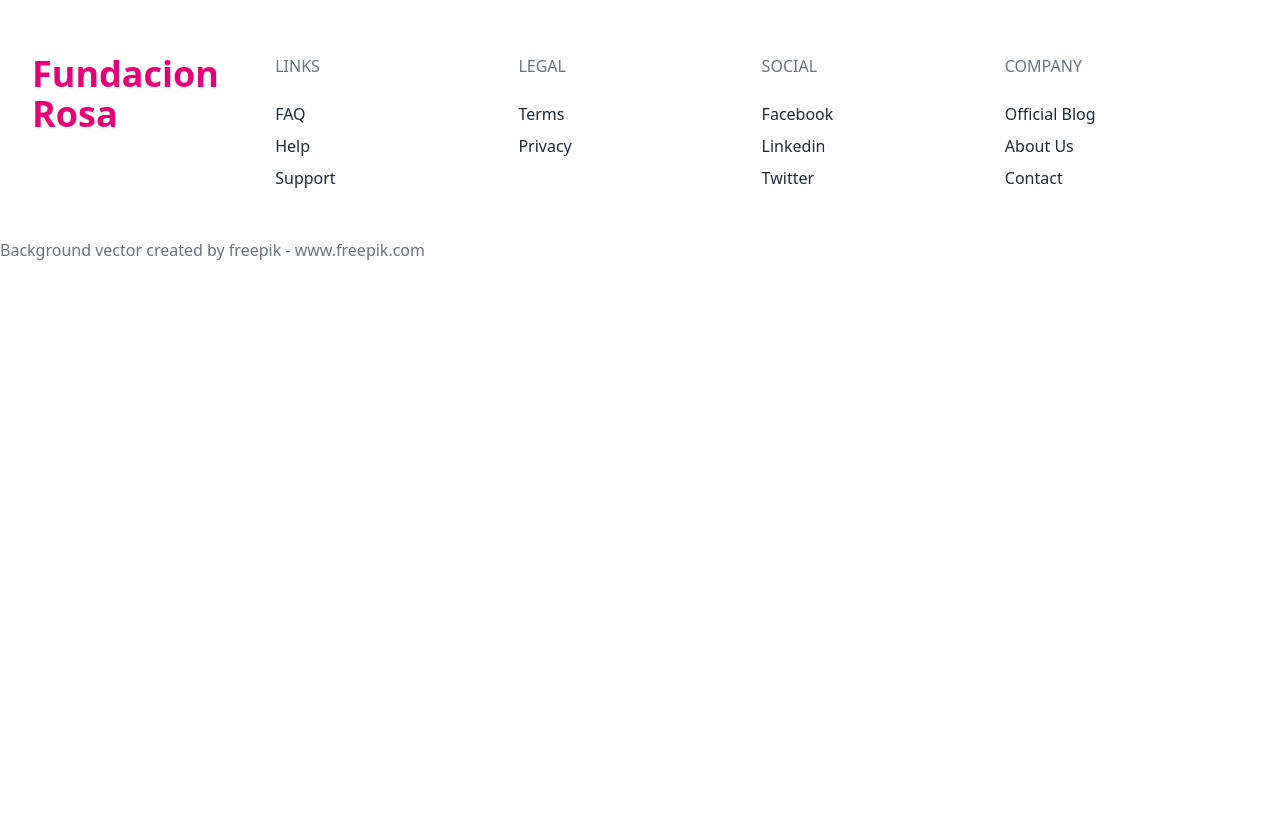
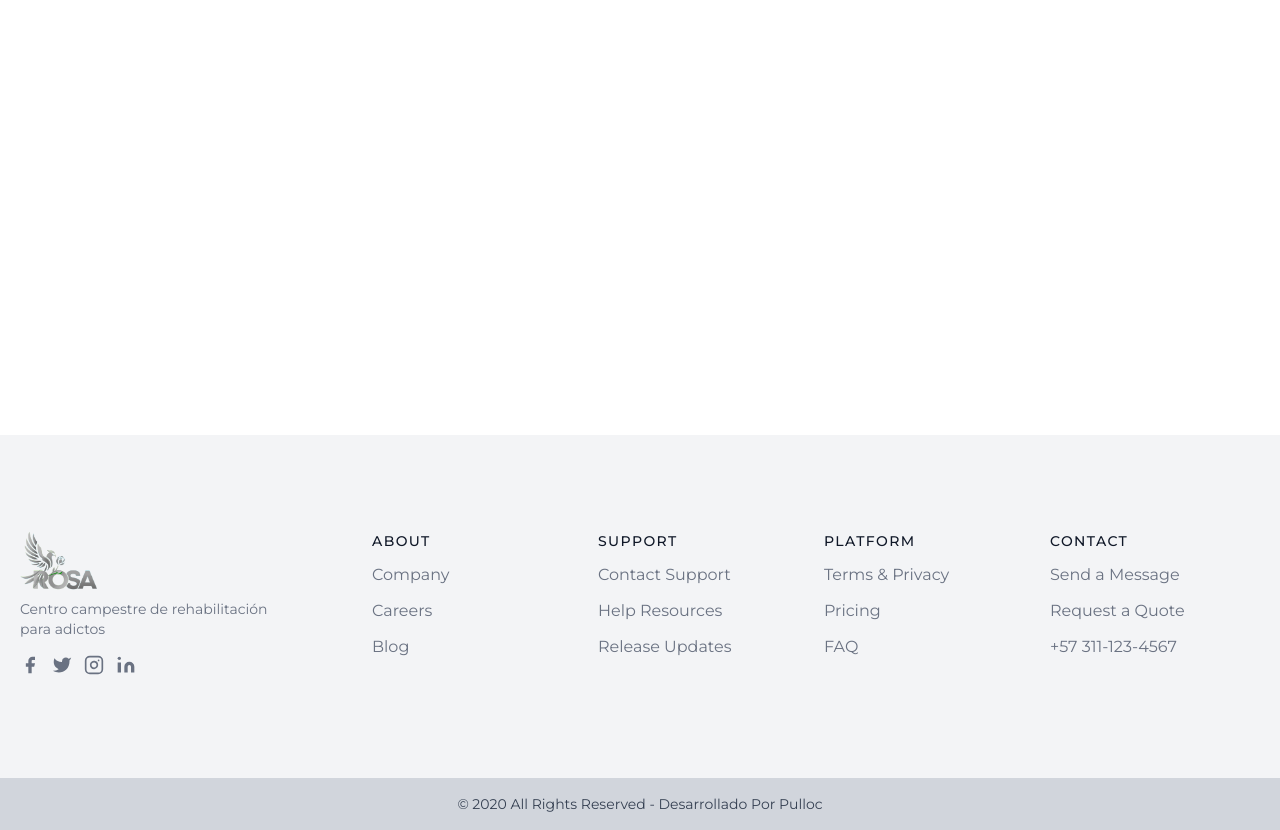
Before and after one commit to Pulloc-oficial/RosaFundation, a React (Vite) app in the folder rosa-fundation/: page /servicios in a window 1280 px wide. Shown: the part 3066-3896 px from the top of the page. Before the commit the page ends 3328 px from the top, so only its background shows below. Built offline with nearby package versions, Linux system fonts and the light colour scheme.

Commit message:
Diseño footer

```diff
--- a/rosa-fundation/src/components/page1/home/footer.tsx
+++ b/rosa-fundation/src/components/page1/home/footer.tsx
@@ -2,71 +2,119 @@
 
 const Footer: React.FC = () => {
   return (
-    <footer className="bg-white">
-      <div className="container mx-auto px-8">
-        <div className="w-full flex flex-col md:flex-row py-6">
-          <div className="flex-1 mb-6 text-black">
-            <a className="text-pink-600 no-underline hover:no-underline font-bold text-2xl lg:text-4xl" href="#">
-              Fundacion Rosa
+<div className="font-[Montserrat] flex items-end w-full min-h-screen bg-white">
+
+<footer className="w-full text-gray-700 bg-gray-100 body-font">
+    <div
+        className="container flex flex-col flex-wrap px-5 py-24 mx-auto md:items-center lg:items-start md:flex-row md:flex-no-wrap">
+        <div className ="flex-shrink-0 w-64 mx-auto text-center md:mx-0 md:text-left">
+            <a className ="flex items-center justify-center font-medium text-gray-900 title-font md:justify-start">
+            <img src="../images/logo.png" alt="logo fundacion rosa" className="h-15 inline"/>
             </a>
+            <p className ="mt-2 text-sm text-gray-500">Centro campestre de rehabilitación para adictos</p>
+            <div className="mt-4">
+                <span className="inline-flex justify-center mt-2 sm:ml-auto sm:mt-0 sm:justify-start">
+                    <a className="text-gray-500 cursor-pointer hover:text-gray-700">
+                        <svg fill="currentColor" stroke-linecap="round" stroke-linejoin="round" stroke-width="2"
+                            className="w-5 h-5" viewBox="0 0 24 24">
+                            <path d="M18 2h-3a5 5 0 00-5 5v3H7v4h3v8h4v-8h3l1-4h-4V7a1 1 0 011-1h3z"></path>
+                        </svg>
+                    </a>
+                    <a className="ml-3 text-gray-500 cursor-pointer hover:text-gray-700">
+                        <svg fill="currentColor" stroke-linecap="round" stroke-linejoin="round" stroke-width="2"
+                            className="w-5 h-5" viewBox="0 0 24 24">
+                            <path
+                                d="M23 3a10.9 10.9 0 01-3.14 1.53 4.48 4.48 0 00-7.86 3v1A10.66 10.66 0 013 4s-4 9 5 13a11.64 11.64 0 01-7 2c9 5 20 0 20-11.5a4.5 4.5 0 00-.08-.83A7.72 7.72 0 0023 3z">
+                            </path>
+                        </svg>
+                    </a>
+                    <a className="ml-3 text-gray-500 cursor-pointer hover:text-gray-700">
+                        <svg fill="none" stroke="currentColor" stroke-linecap="round" stroke-linejoin="round"
+                            stroke-width="2" className="w-5 h-5" viewBox="0 0 24 24">
+                            <rect width="20" height="20" x="2" y="2" rx="5" ry="5"></rect>
+                            <path d="M16 11.37A4 4 0 1112.63 8 4 4 0 0116 11.37zm1.5-4.87h.01"></path>
+                        </svg>
+                    </a>
+                    <a className="ml-3 text-gray-500 cursor-pointer hover:text-gray-700">
+                        <svg fill="currentColor" stroke="currentColor" stroke-linecap="round"
+                            stroke-linejoin="round" stroke-width="0" className="w-5 h-5" viewBox="0 0 24 24">
+                            <path stroke="none"
+                                d="M16 8a6 6 0 016 6v7h-4v-7a2 2 0 00-2-2 2 2 0 00-2 2v7h-4v-7a6 6 0 016-6zM2 9h4v12H2z">
+                            </path>
+                            <circle cx="4" cy="4" r="2" stroke="none"></circle>
+                        </svg>
+                    </a>
+                </span>
             </div>
-          <div className="flex-1">
-            <p className="uppercase text-gray-500 md:mb-6">Links</p>
-            <ul className="list-reset mb-6">
-              <li className="mt-2 inline-block mr-2 md:block md:mr-0">
-                <a href="#" className="no-underline hover:underline text-gray-800 hover:text-pink-500">FAQ</a>
+        </div>
+        <div className="flex flex-wrap flex-grow mt-10 -mb-10 text-center md:pl-20 md:mt-0 md:text-left">
+            <div className="w-full px-4 lg:w-1/4 md:w-1/2">
+                <h2 className="mb-3 text-sm font-medium tracking-widest text-gray-900 uppercase title-font">About</h2>
+                <nav className="mb-10 list-none">
+                    <li className="mt-3">
+                        <a className="text-gray-500 cursor-pointer hover:text-gray-900">Company</a>
                     </li>
-              <li className="mt-2 inline-block mr-2 md:block md:mr-0">
-                <a href="#" className="no-underline hover:underline text-gray-800 hover:text-pink-500">Help</a>
+                    <li className="mt-3">
+                        <a className="text-gray-500 cursor-pointer hover:text-gray-900">Careers</a>
                     </li>
-              <li className="mt-2 inline-block mr-2 md:block md:mr-0">
-                <a href="#" className="no-underline hover:underline text-gray-800 hover:text-pink-500">Support</a>
+                    <li className="mt-3">
+                        <a className="text-gray-500 cursor-pointer hover:text-gray-900">Blog</a>
                     </li>
-            </ul>
+                </nav>
             </div>
-          <div className="flex-1">
-            <p className="uppercase text-gray-500 md:mb-6">Legal</p>
-            <ul className="list-reset mb-6">
-              <li className="mt-2 inline-block mr-2 md:block md:mr-0">
-                <a href="#" className="no-underline hover:underline text-gray-800 hover:text-pink-500">Terms</a>
+            <div className="w-full px-4 lg:w-1/4 md:w-1/2">
+                <h2 className="mb-3 text-sm font-medium tracking-widest text-gray-900 uppercase title-font">Support</h2>
+                <nav className="mb-10 list-none">
+                    <li className="mt-3">
+                        <a className="text-gray-500 cursor-pointer hover:text-gray-900">Contact Support</a>
                     </li>
-              <li className="mt-2 inline-block mr-2 md:block md:mr-0">
-                <a href="#" className="no-underline hover:underline text-gray-800 hover:text-pink-500">Privacy</a>
+                    <li className="mt-3">
+                        <a className="text-gray-500 cursor-pointer hover:text-gray-900">Help Resources</a>
                     </li>
-            </ul>
+                    <li className="mt-3">
+                        <a className="text-gray-500 cursor-pointer hover:text-gray-900">Release Updates</a>
+                    </li>
+                </nav>
             </div>
-          <div className="flex-1">
-            <p className="uppercase text-gray-500 md:mb-6">Social</p>
-            <ul className="list-reset mb-6">
-              <li className="mt-2 inline-block mr-2 md:block md:mr-0">
-                <a href="#" className="no-underline hover:underline text-gray-800 hover:text-pink-500">Facebook</a>
+            <div className="w-full px-4 lg:w-1/4 md:w-1/2">
+                <h2 className="mb-3 text-sm font-medium tracking-widest text-gray-900 uppercase title-font">Platform
+                </h2>
+                <nav className="mb-10 list-none">
+                    <li className="mt-3">
+                        <a className="text-gray-500 cursor-pointer hover:text-gray-900">Terms &amp; Privacy</a>
                     </li>
-              <li className="mt-2 inline-block mr-2 md:block md:mr-0">
-                <a href="#" className="no-underline hover:underline text-gray-800 hover:text-pink-500">Linkedin</a>
+                    <li className="mt-3">
+                        <a className="text-gray-500 cursor-pointer hover:text-gray-900">Pricing</a>
                     </li>
-              <li className="mt-2 inline-block mr-2 md:block md:mr-0">
-                <a href="#" className="no-underline hover:underline text-gray-800 hover:text-pink-500">Twitter</a>
+                    <li className="mt-3">
+                        <a className="text-gray-500 cursor-pointer hover:text-gray-900">FAQ</a>
                     </li>
-            </ul>
+                </nav>
             </div>
-          <div className="flex-1">
-            <p className="uppercase text-gray-500 md:mb-6">Company</p>
-            <ul className="list-reset mb-6">
-              <li className="mt-2 inline-block mr-2 md:block md:mr-0">
-                <a href="#" className="no-underline hover:underline text-gray-800 hover:text-pink-500">Official Blog</a>
+            <div className="w-full px-4 lg:w-1/4 md:w-1/2">
+                <h2 className="mb-3 text-sm font-medium tracking-widest text-gray-900 uppercase title-font">Contact</h2>
+                <nav className="mb-10 list-none">
+                    <li className="mt-3">
+                        <a className="text-gray-500 cursor-pointer hover:text-gray-900">Send a Message</a>
                     </li>
-              <li className="mt-2 inline-block mr-2 md:block md:mr-0">
-                <a href="#" className="no-underline hover:underline text-gray-800 hover:text-pink-500">About Us</a>
+                    <li className="mt-3">
+                        <a className="text-gray-500 cursor-pointer hover:text-gray-900">Request a Quote</a>
                     </li>
-              <li className="mt-2 inline-block mr-2 md:block md:mr-0">
-                <a href="#" className="no-underline hover:underline text-gray-800 hover:text-pink-500">Contact</a>
+                    <li className="mt-3">
+                        <a className="text-gray-500 cursor-pointer hover:text-gray-900">+57 311-123-4567</a>
                     </li>
-            </ul>
+                </nav>
             </div>
         </div>
     </div>
-      <a href="https://www.freepik.com/free-photos-vectors/background" className="text-gray-500">Background vector created by freepik - www.freepik.com</a>
+      <div className="bg-gray-300">
+          <div className="container px-5 py-4 mx-auto">
+              <p className="text-sm text-gray-700 capitalize xl:text-center">© 2020 All rights reserved - desarrollado por pulloc</p>
+          </div>
+      </div>
 </footer>
+
+</div>
   );
 };
 
```
Also changed, not shown: rosa-fundation/src/components/page1/home/contactSection.tsx (+11 -17 lines). Lines whose indentation alone changed are shown as unchanged.
